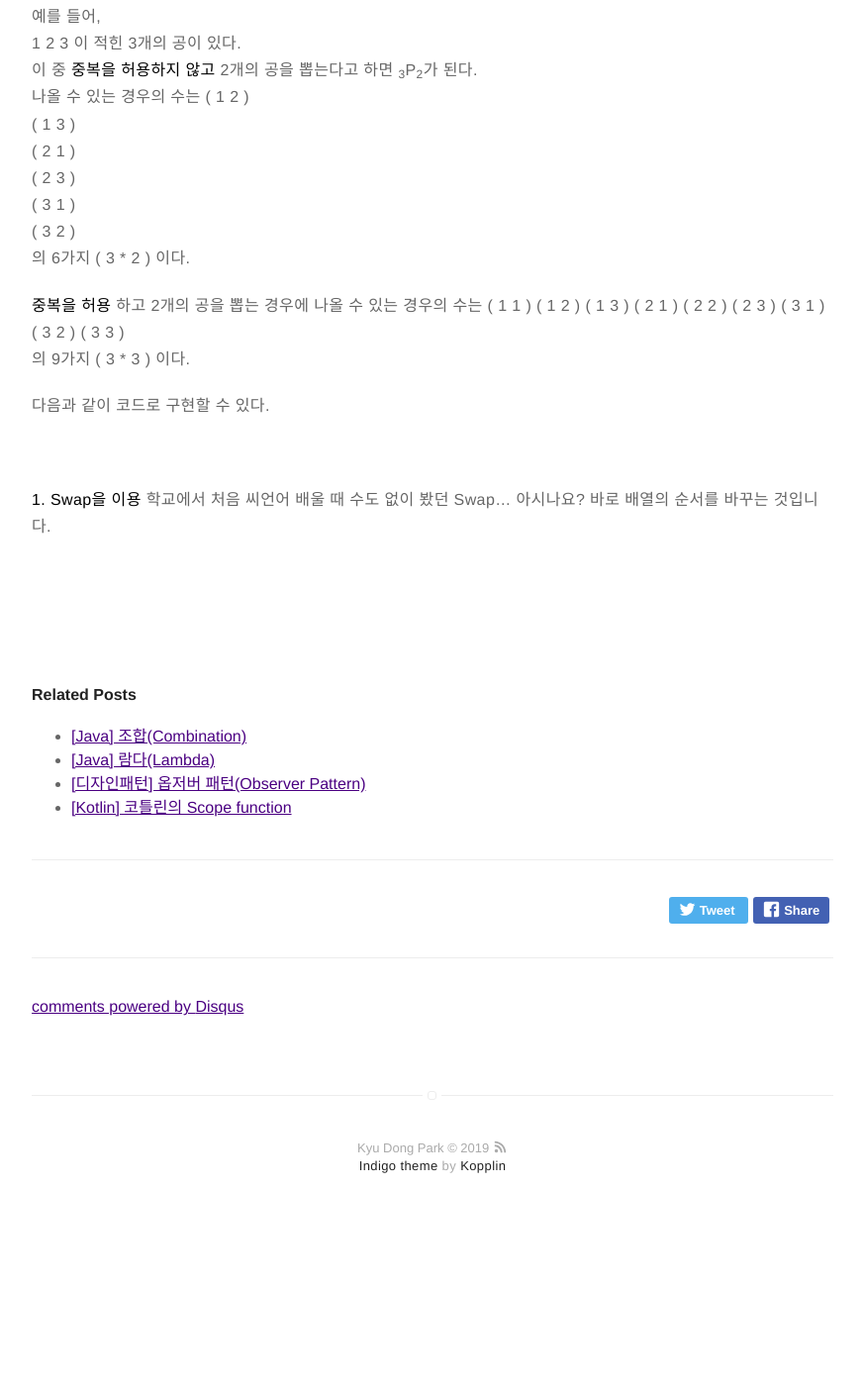
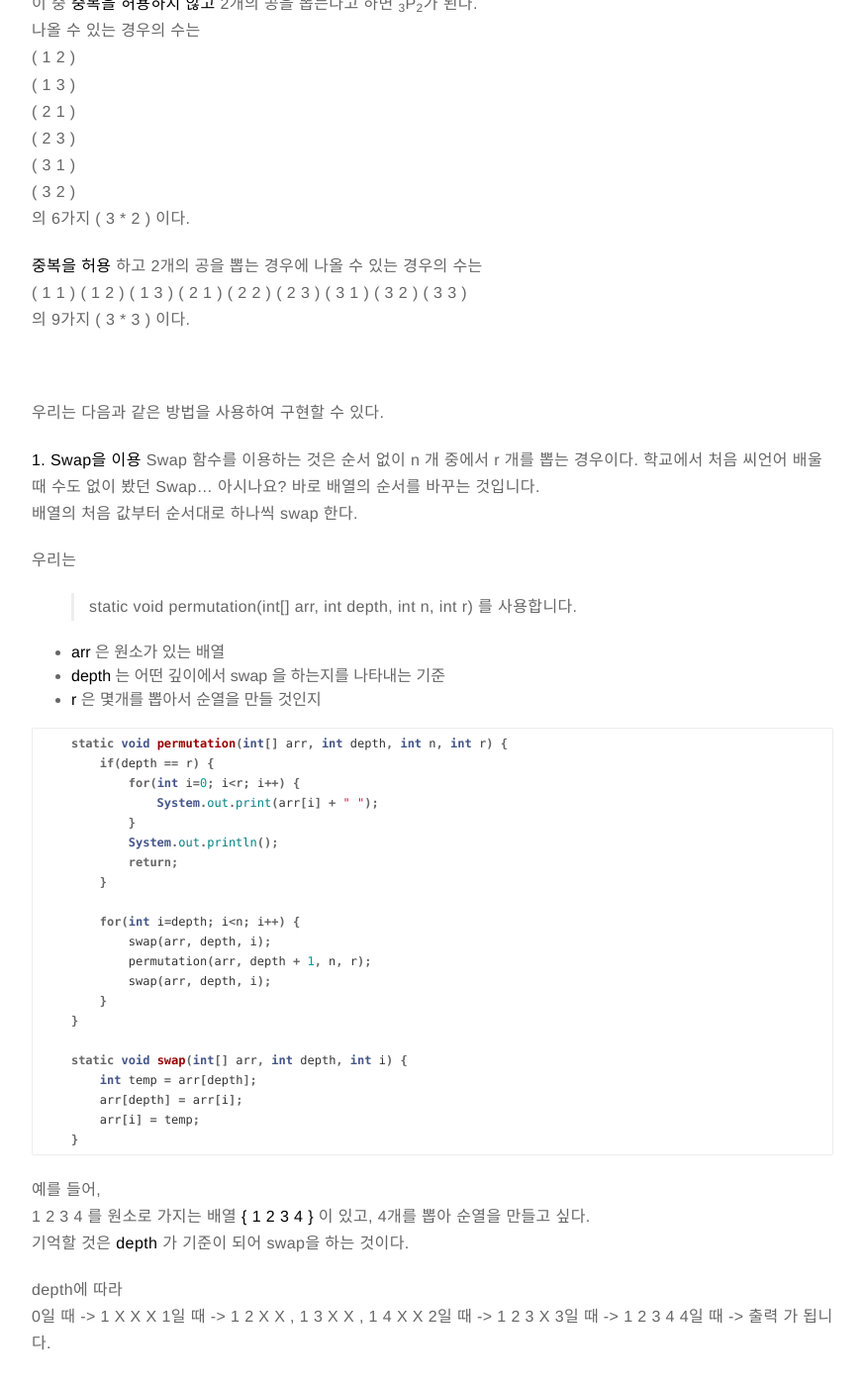
Before and after one commit to Kyudong3/Kyudong3.github.io, a Jekyll site: the page built from _posts/2019-10-20-Permutation.markdown, in a window 1280 px wide and 1400 px high, scrolled down 806 px. Shown: the whole window at 99% size, without its empty margins (203-1076 px from the left). Built offline with Jekyll 4.4.1, drawn with Linux system fonts in a browser that asks for light colours; comment, search, counter and statistics services are not loaded; before the commit the page ends 2055 px from its top, so only the background shows below that; some of the changed text lies outside the part shown.

Commit message:
Update 2019-10-20-Permutation.markdown

````diff
--- a/_posts/2019-10-20-Permutation.markdown
+++ b/_posts/2019-10-20-Permutation.markdown
@@ -55,10 +53,74 @@ description: 순열(Permutation)에 대해서 정리한 글
 ( 3  3 )
 의 9가지 ( 3 * 3 ) 이다.
 
+<br>
 
-다음과 같이 코드로 구현할 수 있다.
+우리는 다음과 같은 방법을 사용하여 구현할 수 있다.
+
+**1. Swap을 이용**
+Swap 함수를 이용하는 것은 순서 없이 n 개 중에서 r 개를 뽑는 경우이다.
+학교에서 처음 씨언어 배울 때 수도 없이 봤던 Swap... 아시나요? 바로 배열의 순서를 바꾸는 것입니다.
+배열의 처음 값부터 순서대로 하나씩 swap 한다.
+
+우리는
+> static void permutation(int[] arr, int depth, int n, int r)
+를 사용합니다.
+
+* **arr** 은 원소가 있는 배열
+* **depth** 는 어떤 깊이에서 swap 을 하는지를 나타내는 기준
+* **r** 은 몇개를 뽑아서 순열을 만들 것인지
+
+```java
+    static void permutation(int[] arr, int depth, int n, int r) {
+        if(depth == r) {
+            for(int i=0; i<r; i++) {
+                System.out.print(arr[i] + " ");
+            }
+            System.out.println();
+            return;
+        }
+
+        for(int i=depth; i<n; i++) {
+            swap(arr, depth, i);
+            permutation(arr, depth + 1, n, r);
+            swap(arr, depth, i);
+        }
+    }
+
+    static void swap(int[] arr, int depth, int i) {
+        int temp = arr[depth];
+        arr[depth] = arr[i];
+        arr[i] = temp;
+    }
+```
+
+예를 들어,
+1 2 3 4 를 원소로 가지는 배열 **{ 1 2 3 4 }** 이 있고, 4개를 뽑아 순열을 만들고 싶다.
+기억할 것은 **depth** 가 기준이 되어 swap을 하는 것이다.
+
+depth에 따라
+0일 때 -> 1 X X X
+1일 때 -> 1 2 X X , 1 3 X X , 1 4 X X
+2일 때 -> 1 2 3 X
+3일 때 -> 1 2 3 4
+4일 때 -> 출력
+가 됩니다.
 
 <br>
 
-**1. Swap을 이용**
-학교에서 처음 씨언어 배울 때 수도 없이 봤던 Swap... 아시나요? 바로 배열의 순서를 바꾸는 것입니다.
+depth가
+0일 때 -> 배열의 0번째 자리인 1과 **i** 번째 원소인 1을 swap 하면 { 1 X X X } 이 되고 depth를 1 증가시킨다.
+1일 때 -> { 1 X Y Z } 에서 1번째 자리인 X 에서 swap 이 일어난다. { 1 2 3 4 } 배열의 1번째 원소인 2와 **i** 번째 원소인 2를 swap 한다.
+2일 때 -> { 1 2 Y Z } 에서 2번째 자리인 Y 에서 swap 이 일어난다. { 1 2 3 4 } 배열의 2번째 원소인 3과 **i** 번째 원소인 3을 swap 한다.
+
+...
+...
+
+이렇게 쭉 가면서 순열을 만들게 된다.
+
+그런데 왜 swap 이 2번 나오는 것일까? 의문을 갖을 수 있다.
+뒤에 나오는 swap 은 배열의 순서를 기억하고 초기화하기 위해서 필요한 것이다.
+트리의 형태로 보면 dfs 로 진행되기 때문에 depth가 0 1 2 3 2 3 1 2 3 ... 처럼 계속 변하기 때문에 permutation 메소드 내부에서 가지고 있는
+배열의 순서가 바뀌어져 있기 때문에 순서를 기억해야 한다.
+
+하지만 Swap 을 이용한 방법은 순서를 보장하지 않는다.
````
Also changed, not shown: other parts of _posts/2019-10-20-Permutation.markdown (+0 -2 lines).
